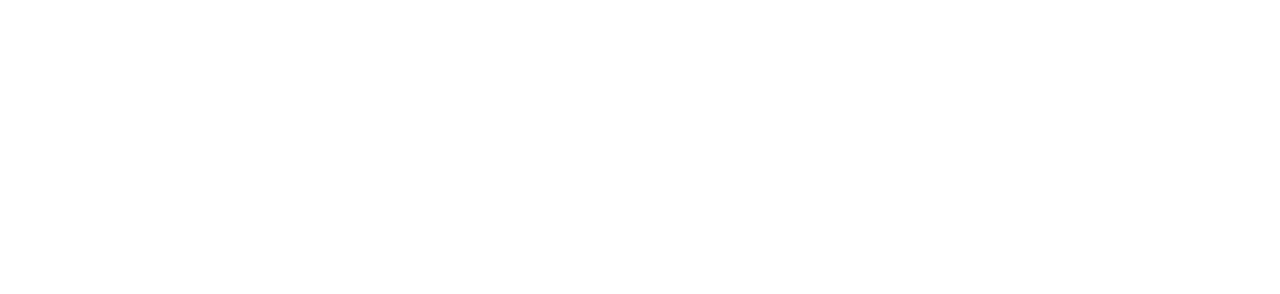
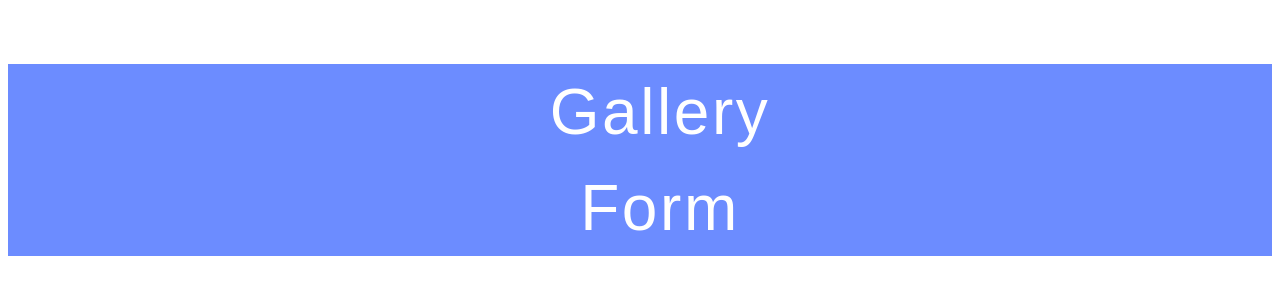
Before and after one commit to Butkevych/goit-js-hw-09, a website built with Vite: page src/index.html in a window 1280 px wide. Built offline with nearby package versions, Linux system fonts and the light colour scheme.

Commit message:
finished front-end

```diff
--- a/src/css/styles.css
+++ b/src/css/styles.css
@@ -2,6 +2,19 @@ ul,
 ol {
   list-style: none;
   margin-left: 0;
+}
+a {
+  text-decoration: none;
+  color: #fff;
+}
+.navigation {
+  font-family: 'Montserrat', sans-serif;
+  font-weight: 400;
+  font-size: 64px;
+  line-height: 1.5;
+  letter-spacing: 0.04em;
+  text-align: center;
+  background-color: #6c8cff;
 }
 .gallery {
   display: flex;
--- a/src/index.html
+++ b/src/index.html
@@ -9,8 +9,8 @@
   </head>
   <body>
     <ul class="navigation">
-      <li><a href="./1-gallery.html"></a></li>
-      <li><a href="./2-form.html"></a></li>
+      <li><a href="./1-gallery.html">Gallery</a></li>
+      <li><a href="./2-form.html">Form</a></li>
     </ul>
   </body>
 </html>
```
Also changed, not shown: src/1-gallery.html (+1 -1 lines), src/2-form.html (+1 -1 lines).
